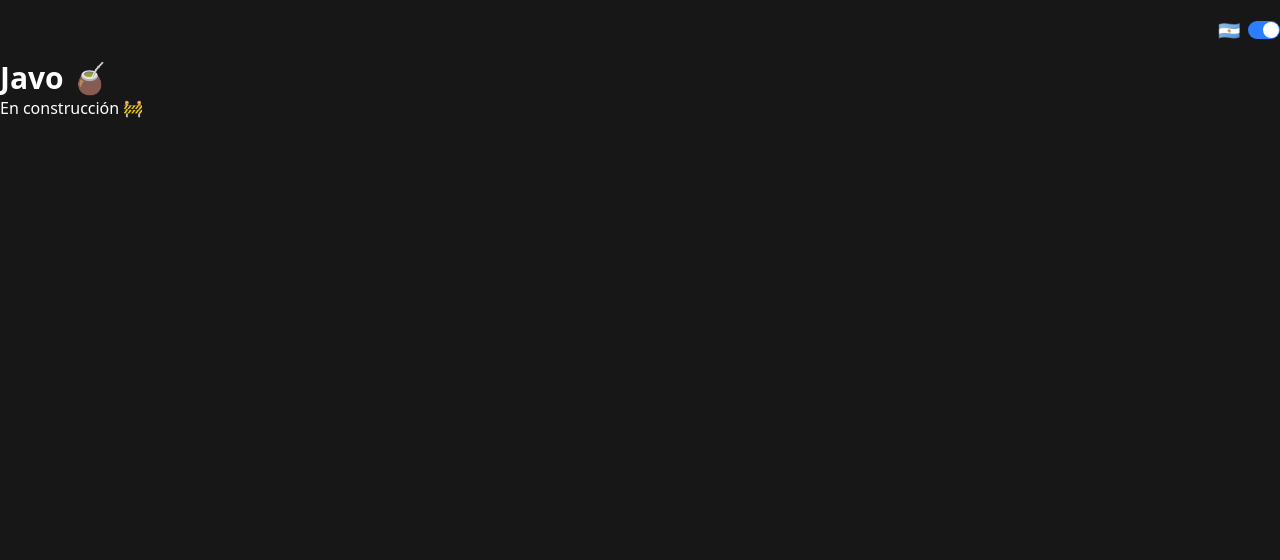
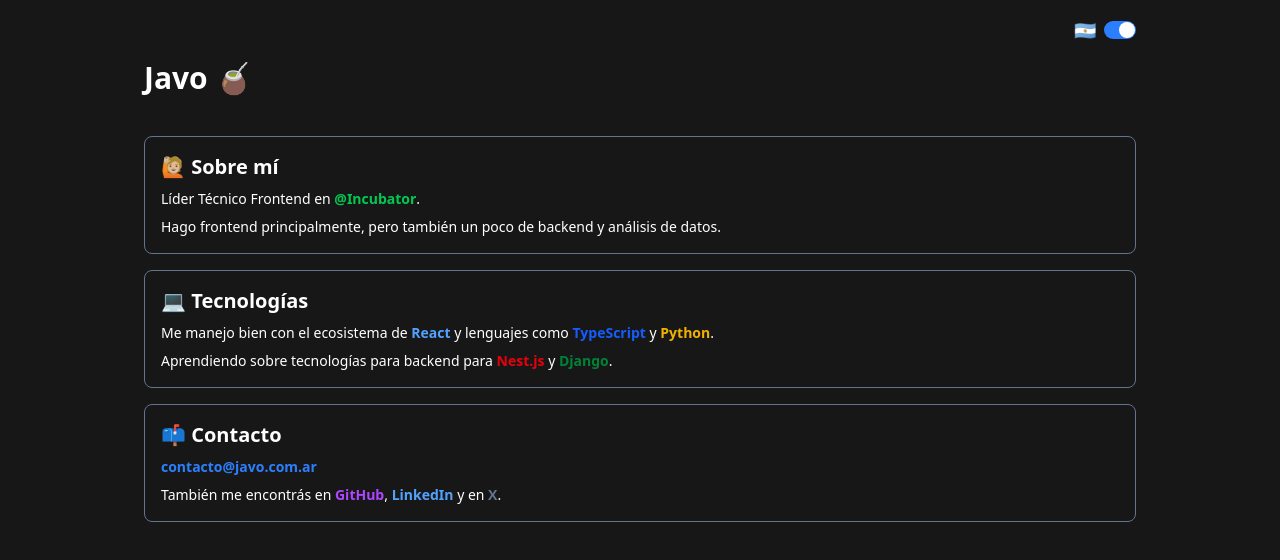
Before and after one commit to JaviCeRodriguez/javier-portfolio, an Astro site: page /es in a window 1280 px wide. Built offline with nearby package versions, Linux system fonts and the light colour scheme; Astro itself is replaced by a stand-in of ours.

Commit message:
feat: add card component and enhance index pages with content and translations

```diff
--- /dev/null
+++ b/src/components/card.astro
@@ -0,0 +1,14 @@
+---
+interface Props {
+  title: string;
+}
+
+const { title } = Astro.props;
+---
+
+<div
+  class="flex flex-col gap-2 bg-transparent hover:bg-neutral-800 border border-slate-500 hover:border-slate-300 transition-all duration-300 rounded-md p-4"
+>
+  <h4 class="text-xl font-bold">{title}</h4>
+  <slot />
+</div>
--- a/src/components/ui/language-switcher.tsx
+++ b/src/components/ui/language-switcher.tsx
@@ -14,13 +14,13 @@ export function LanguageSwitcher({
   currentRoute,
 }: LanguageSwitcherProps) {
   return (
-    <div className="flex items-center gap-2">
-      <Label htmlFor="language-switch" className="text-lg">
+    <div className="flex items-center cursor-pointer">
+      <Label htmlFor="language-switch" className="text-lg cursor-pointer pr-2">
         {currentLang === "es" ? "🇦🇷" : "🇺🇸"}
       </Label>
       <Switch
         id="language-switch"
-        className="data-[state=checked]:bg-blue-500 data-[state=unchecked]:bg-red-500"
+        className="data-[state=checked]:bg-blue-500 data-[state=unchecked]:bg-red-500 cursor-pointer"
         checked={currentLang === "es"}
         onCheckedChange={() => {
           const newLang = currentLang === "es" ? "en" : "es";
--- a/src/i18n/config.ts
+++ b/src/i18n/config.ts
@@ -6,6 +6,34 @@ export const languages = {
 export const defaultLang = "en";
 
 export const ui = {
-  es: {},
-  en: {},
+  es: {
+    "about.title": "🙋🏼 Sobre mí",
+    "about.description": "Líder Técnico Frontend en",
+    "about.content":
+      "Hago frontend principalmente, pero también un poco de backend y análisis de datos.",
+    "tech.title": "💻 Tecnologías",
+    "tech.description": [
+      "Me manejo bien con el ecosistema de",
+      "y lenguajes como",
+      "y",
+    ],
+    "tech.content": ["Aprendiendo sobre tecnologías para backend para", "y"],
+    "contact.title": "📫 Contacto",
+    "contact.description": ["También me encontrás en", "y en"],
+  },
+  en: {
+    "about.title": "🙋🏼 About me",
+    "about.description": "Lead Frontend Developer at",
+    "about.content":
+      "I do frontend mainly, but also a bit of backend and data analysis.",
+    "tech.title": "💻 Technologies",
+    "tech.description": [
+      "I'm good with",
+      "ecosystem, and languages like",
+      "and",
+    ],
+    "tech.content": ["Learning about backend technologies for", "and"],
+    "contact.title": "📫 Contact",
+    "contact.description": ["You can also find me on", "and"],
+  },
 } as const;
--- a/src/layouts/main.astro
+++ b/src/layouts/main.astro
@@ -15,7 +15,7 @@ const currentRoute = getRouteFromUrl(Astro.url);
     <meta name="generator" content={Astro.generator} />
     <title>Javo 🧉</title>
   </head>
-  <body class="bg-neutral-900 text-white container mx-auto py-4">
+  <body class="bg-neutral-900 text-white container max-w-5xl mx-auto p-4">
     <nav class="flex justify-end mb-4">
       <LanguageSwitcher
         client:load
--- a/src/pages/es/index.astro
+++ b/src/pages/es/index.astro
@@ -1,8 +1,75 @@
 ---
 import MainLayout from "@/layouts/main.astro";
+import Card from "@/components/card.astro";
+import { useTranslations } from "@/i18n/utils";
+
+const t = useTranslations("es");
 ---
 
 <MainLayout>
-  <h1 class="text-3xl font-bold">Javo 🧉</h1>
-  <p>En construcción 🚧</p>
+  <h1 class="text-3xl font-bold mb-10">Javo 🧉</h1>
+
+  <section class="space-y-4">
+    <Card title={t("about.title") as string}>
+      <p class="text-sm">
+        {t("about.description")}
+        <a
+          href="https://www.incubator.com.ar/"
+          target="_blank"
+          rel="noopener noreferrer"
+          class="text-green-500 font-semibold">@Incubator</a
+        >.
+      </p>
+      <p class="text-sm">
+        {t("about.content")}
+      </p>
+    </Card>
+
+    <Card title={t("tech.title") as string}>
+      <p class="text-sm">
+        {t("tech.description")[0]}
+        <span class="text-blue-400 font-semibold">React</span>
+        {t("tech.description")[1]}
+        <span class="text-blue-600 font-semibold">TypeScript</span>
+        {t("tech.description")[2]}
+        <span class="text-yellow-500 font-semibold">Python</span>.
+      </p>
+      <p class="text-sm">
+        {t("tech.content")[0]}
+        <span class="text-red-600 font-semibold">Nest.js</span>
+        {t("tech.content")[1]}
+        <span class="text-green-700 font-semibold">Django</span>.
+      </p>
+    </Card>
+
+    <Card title={t("contact.title") as string}>
+      <p class="text-sm">
+        <a
+          href="mailto:contacto@javo.com.ar"
+          class="text-blue-500 font-semibold">contacto@javo.com.ar</a
+        >
+      </p>
+      <p class="text-sm">
+        {t("contact.description")[0]}
+        <a
+          href="https://github.com/JaviCeRodriguez"
+          target="_blank"
+          rel="noopener noreferrer"
+          class="text-purple-500 font-semibold">GitHub</a
+        >, <a
+          href="https://www.linkedin.com/in/rodriguezjavierc"
+          target="_blank"
+          rel="noopener noreferrer"
+          class="text-blue-400 font-semibold">LinkedIn</a
+        >
+        {t("contact.description")[1]}
+        <a
+          href="https://x.com/javicerodriguez"
+          target="_blank"
+          rel="noopener noreferrer"
+          class="text-slate-500 font-semibold">X</a
+        >.
+      </p>
+    </Card>
+  </section>
 </MainLayout>
--- a/src/pages/index.astro
+++ b/src/pages/index.astro
@@ -1,8 +1,74 @@
 ---
 import MainLayout from "@/layouts/main.astro";
+import Card from "@/components/card.astro";
+import { useTranslations } from "@/i18n/utils";
+
+const t = useTranslations("en");
 ---
 
 <MainLayout>
-  <h1 class="text-3xl font-bold">Javo 🧉</h1>
-  <p>Under construction 🚧</p>
+  <h1 class="text-3xl font-bold mb-10">Javo 🧉</h1>
+  <section class="space-y-4">
+    <Card title={t("about.title") as string}>
+      <p class="text-sm">
+        {t("about.description")}
+        <a
+          href="https://www.incubator.com.ar/"
+          target="_blank"
+          rel="noopener noreferrer"
+          class="text-green-500 font-semibold">@Incubator</a
+        >.
+      </p>
+      <p class="text-sm">
+        {t("about.content")}
+      </p>
+    </Card>
+
+    <Card title={t("tech.title") as string}>
+      <p class="text-sm">
+        {t("tech.description")[0]}
+        <span class="text-blue-400 font-semibold">React</span>
+        {t("tech.description")[1]}
+        <span class="text-blue-600 font-semibold">TypeScript</span>
+        {t("tech.description")[2]}
+        <span class="text-yellow-500 font-semibold">Python</span>.
+      </p>
+      <p class="text-sm">
+        {t("tech.content")[0]}
+        <span class="text-red-600 font-semibold">Nest.js</span>
+        {t("tech.content")[1]}
+        <span class="text-green-700 font-semibold">Django</span>.
+      </p>
+    </Card>
+
+    <Card title={t("contact.title") as string}>
+      <p class="text-sm">
+        <a
+          href="mailto:contacto@javo.com.ar"
+          class="text-blue-500 font-semibold">contacto@javo.com.ar</a
+        >
+      </p>
+      <p class="text-sm">
+        {t("contact.description")[0]}
+        <a
+          href="https://github.com/JaviCeRodriguez"
+          target="_blank"
+          rel="noopener noreferrer"
+          class="text-purple-500 font-semibold">GitHub</a
+        >, <a
+          href="https://www.linkedin.com/in/rodriguezjavierc"
+          target="_blank"
+          rel="noopener noreferrer"
+          class="text-blue-400 font-semibold">LinkedIn</a
+        >
+        {t("contact.description")[1]}
+        <a
+          href="https://x.com/javicerodriguez"
+          target="_blank"
+          rel="noopener noreferrer"
+          class="text-slate-500 font-semibold">X</a
+        >.
+      </p>
+    </Card>
+  </section>
 </MainLayout>
```
Also changed, not shown: src/components/experiences.astro (deleted).
